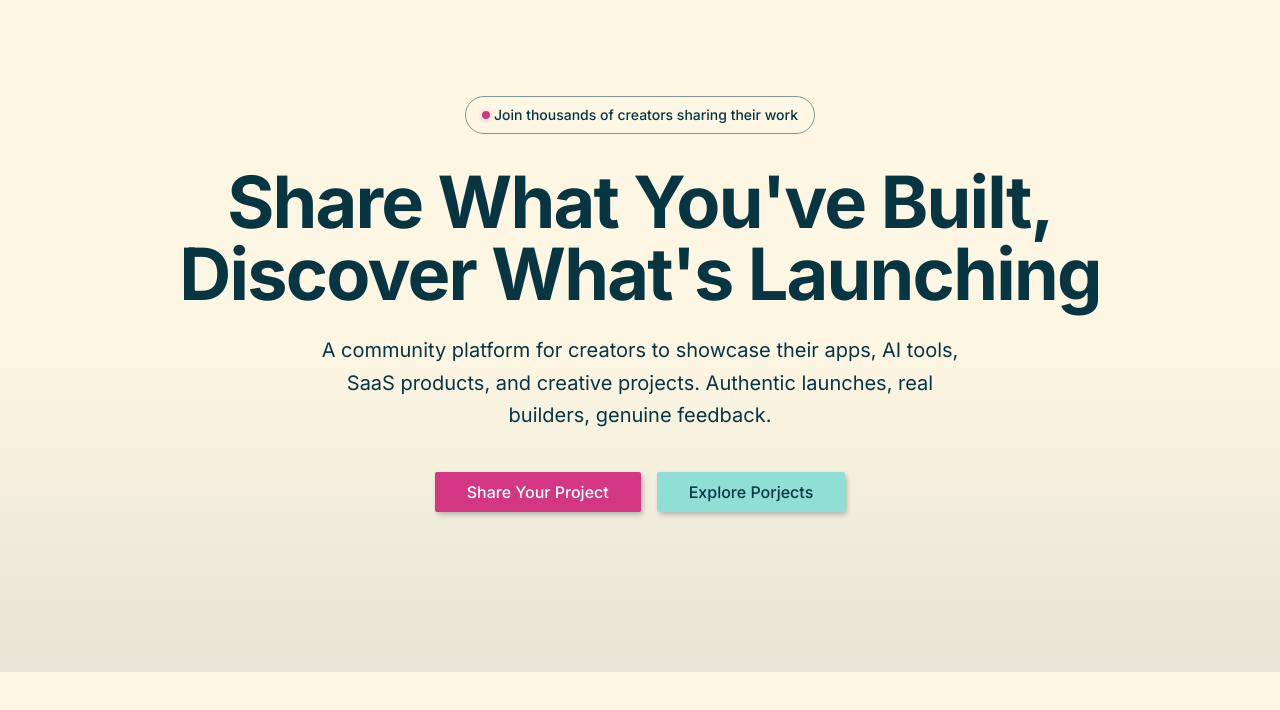
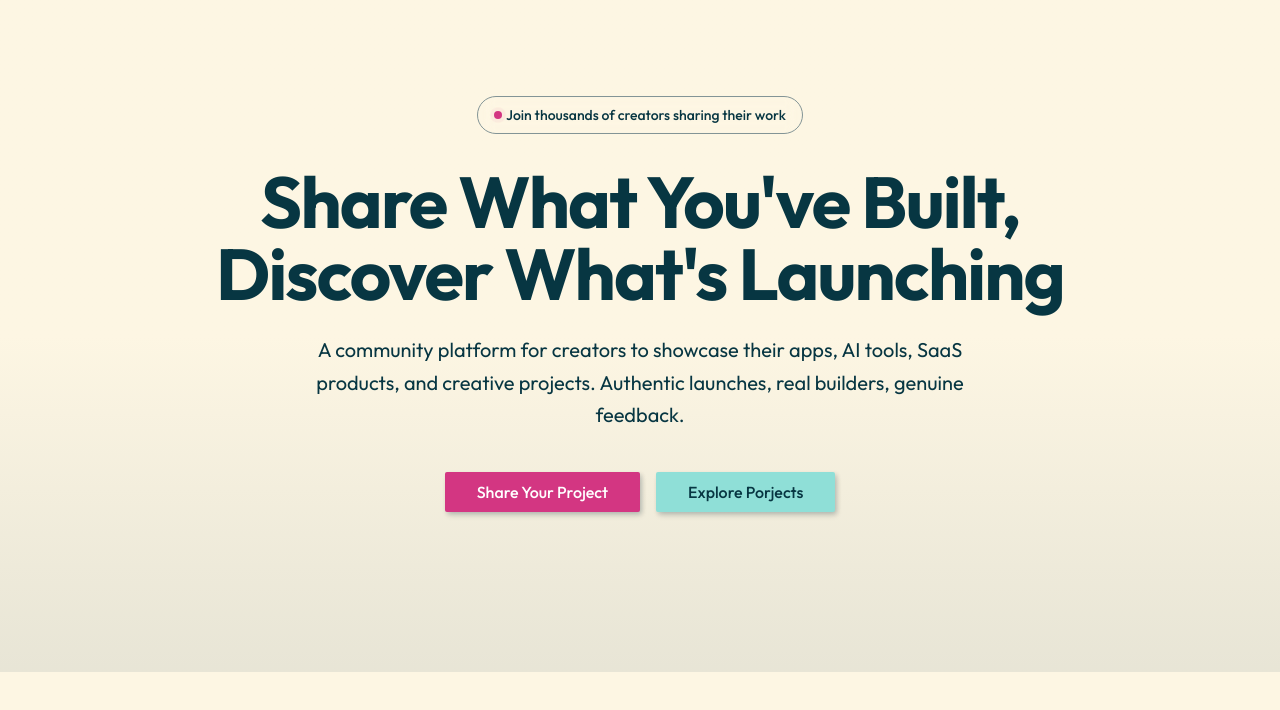
Before and after one commit to kachamachkov/ibuiltthis, a Next.js app: page / in a window 1280 px wide. Shown: the top 710 px of the page. Built offline with nearby package versions, Linux system fonts and the light colour scheme.

Commit message:
change app font to outfit

```diff
--- a/app/layout.tsx
+++ b/app/layout.tsx
@@ -1,13 +1,13 @@
 import type { Metadata } from "next";
-import { Inter } from "next/font/google";
+import { Outfit } from "next/font/google";
 import "./globals.css";
 
-const inter = Inter({
+const outfit = Outfit({
   subsets: ["latin"],
 });
 
 export const metadata: Metadata = {
-  title: "iBuiltThis",
+  title: "iBuiltThis - Share your creations, discover new launches.",
   description:
     "iBuiltThis is a platform for building and sharing your own projects",
 };
@@ -19,11 +19,7 @@
 }>) {
   return (
     <html lang="en">
-      <body
-        className={`${inter.className} antialiased`}
-      >
-        {children}
-      </body>
+      <body className={`${outfit.className} antialiased`}>{children}</body>
     </html>
   );
 }
```
